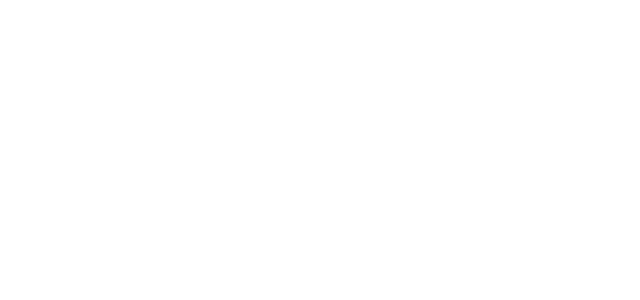
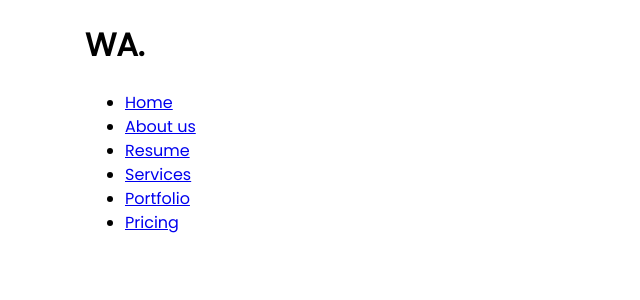
Before and after one commit to amirgh82/CV-project, a React (Create React App) app: page / in a window 1280 px wide. Shown: the top 300 px of the page, without its empty margins (0-640 px from the left). Built offline with nearby package versions, Linux system fonts and the light colour scheme.

Commit message:
Writing the html structure in the Header component

```diff
--- a/src/components/Header/Header.jsx
+++ b/src/components/Header/Header.jsx
@@ -3,7 +3,50 @@
 export default function Header() {
     return (
         <header className='header'>
+            <div className="container">
+                <nav className='nav'>
+                    <h1 className="nav__logo">
+                        WA.
+                    </h1>
 
+                    <ul className="menu">
+                        <li className="menu__item">
+                            <a href="#" className="menu__link menu__link-active">
+                                Home
+                            </a>
+                        </li>
+                        <li className="menu__item">
+                            <a href="#" className="menu__link">
+                                About us
+                            </a>
+                        </li>
+                        <li className="menu__item">
+                            <a href="#" className="menu__link">
+                                Resume
+                            </a>
+                        </li>
+                        <li className="menu__item">
+                            <a href="#" className="menu__link">
+                                Services
+                            </a>
+                        </li>
+                        <li className="menu__item">
+                            <a href="#" className="menu__link">
+                                Portfolio
+                            </a>
+                        </li>
+                        <li className="menu__item">
+                            <a href="#" className="menu__link">
+                                Pricing
+                            </a>
+                        </li>
+                    </ul>
+
+                    <div className="nav__toggle-icon">
+                        <div className="nav__toggle-line"></div>
+                    </div>
+                </nav>
+            </div>
         </header>
     )
 }
```
